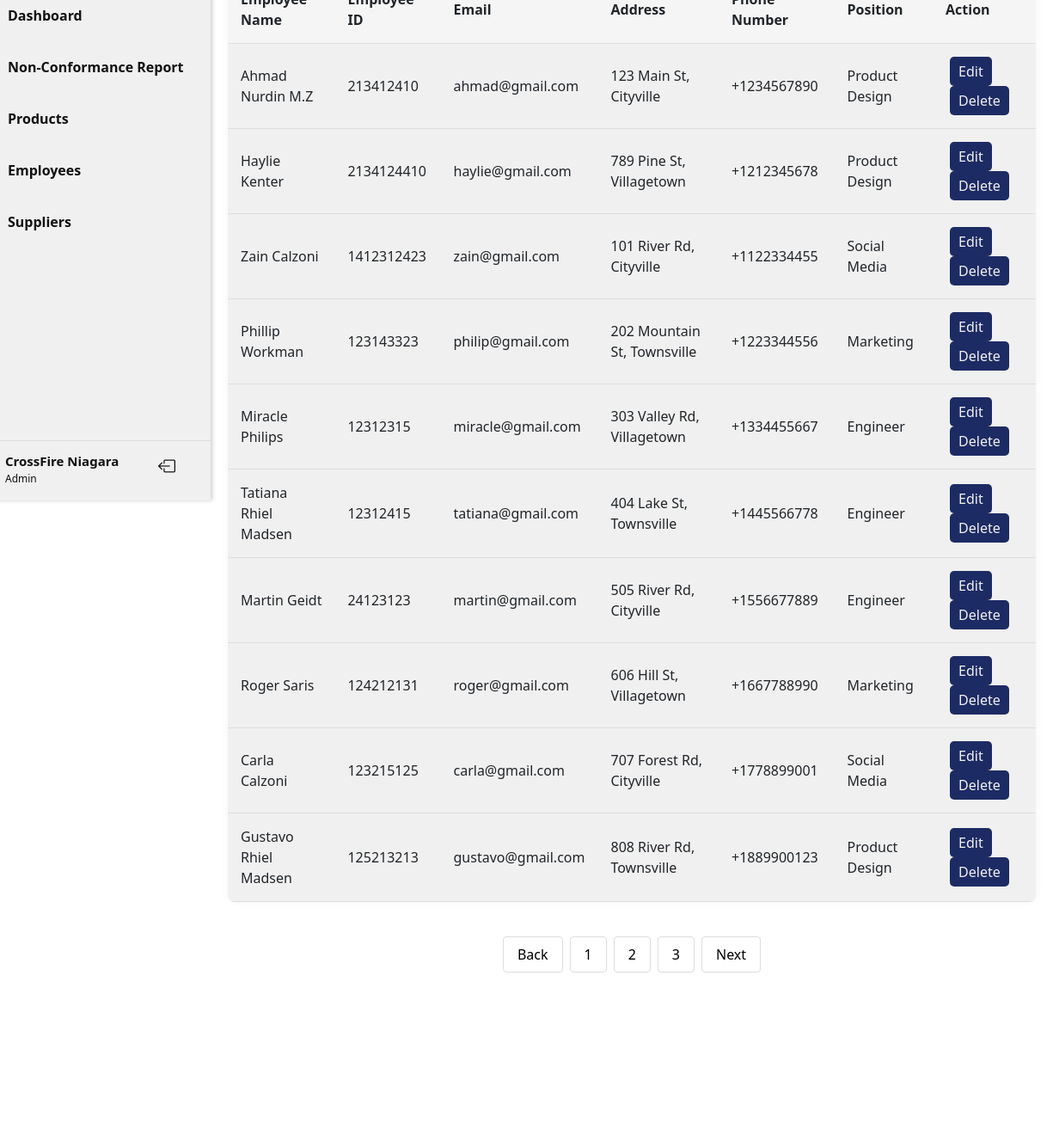
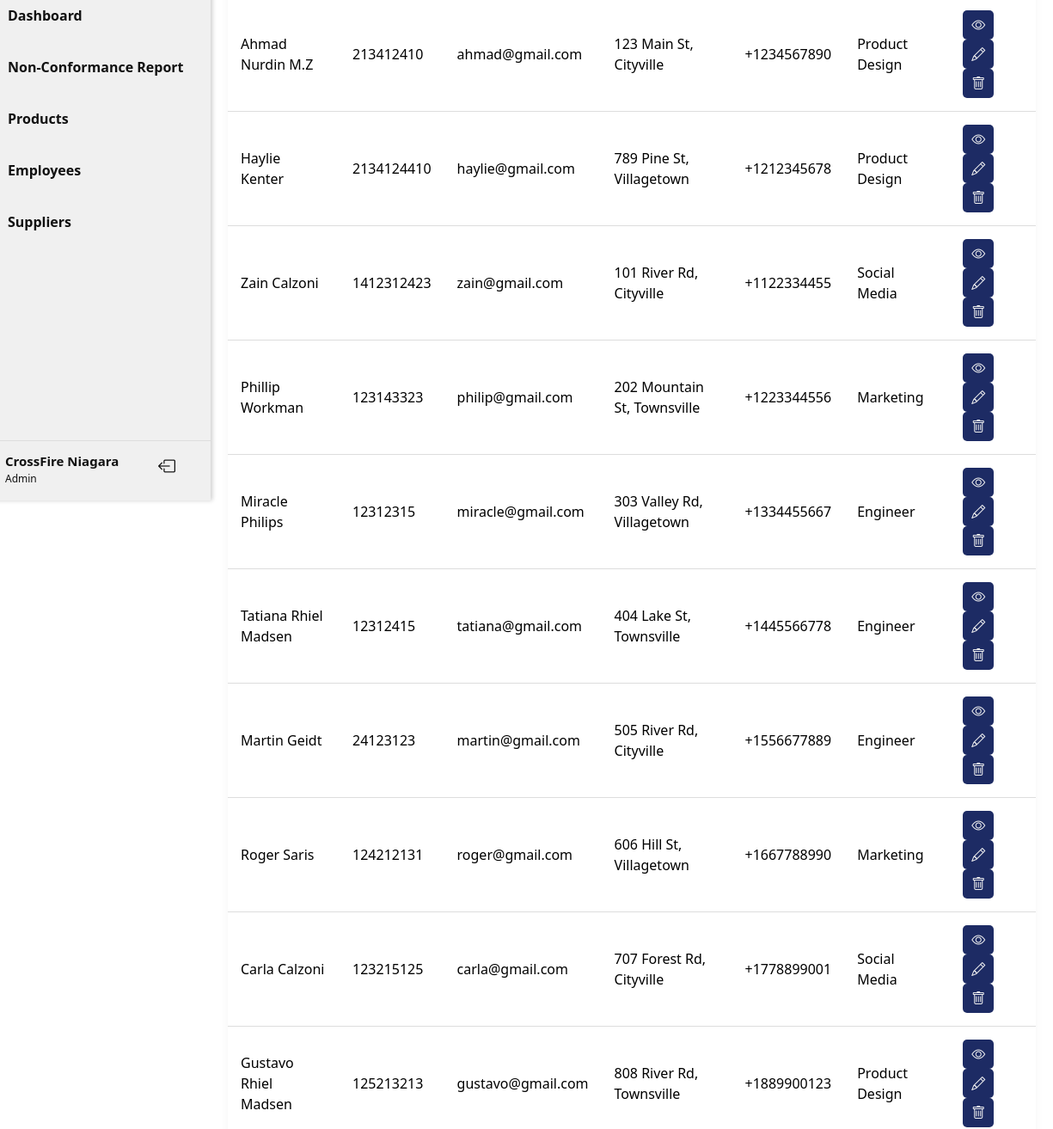
Before and after one commit to rxsq/safezone, a plain HTML site: page Employee.html in a window 1280 px wide. Shown: the part 218-1531 px from the top of the page at 86% size, 55-1280 px from the left. Before the commit the page ends 1369 px from the top, so only its background shows below. Drawn offline with nearby package versions, Linux system fonts and the light colour scheme.

Commit message:
Update Employee.html

```diff
--- a/Employee.html
+++ b/Employee.html
@@ -98,10 +98,10 @@
             <section class="employee-trends">
                 <div class="ncr-search">
                 <h2>NCR Employees</h2>
-                <input type="text" placeholder="Search.....">
+                <input type="text" placeholder="Search">
                 </div>
 
-                <div class="employee-table">
+                <div class="table table-striped table-hover">
                     <table>
                         <thead>
                             <tr>
@@ -111,7 +111,7 @@
                                 <th>Address</th>
                                 <th>Phone Number</th>
                                 <th>Position</th>
-                                <th>Action</th>
+                                <th class="text-center">Actions</th>
                             </tr>
                         </thead>
                         <tbody>
@@ -122,7 +122,17 @@
                                 <td>123 Main St, Cityville</td>
                                 <td>+1234567890</td>
                                 <td>Product Design</td>
-                                <td><button>Edit</button><button>Delete</button></td>
+                                <td class="action-buttons-td">
+                                    <button class="view-btn">
+                                      <i class="bi bi-eye"></i>
+                                    </button>
+                                    <button class="edit-btn">
+                                      <i class="bi bi-pencil"></i>
+                                    </button>
+                                    <button class="delete-btn">
+                                      <i class="bi bi-trash"></i>
+                                    </button>
+                                  </td>
                             </tr>
                             <tr>
                                 <td>Haylie Kenter</td>
@@ -131,7 +141,17 @@
                                 <td>789 Pine St, Villagetown</td>
                                 <td>+1212345678</td>
                                 <td>Product Design</td>
-                                <td><button>Edit</button><button>Delete</button></td>
+                                <td class="action-buttons-td">
+                                    <button class="view-btn">
+                                      <i class="bi bi-eye"></i>
+                                    </button>
+                                    <button class="edit-btn">
+                                      <i class="bi bi-pencil"></i>
+                                    </button>
+                                    <button class="delete-btn">
+                                      <i class="bi bi-trash"></i>
+                                    </button>
+                                  </td>
                             </tr>
                             <tr>
                                 <td>Zain Calzoni</td>
@@ -140,7 +160,17 @@
                                 <td>101 River Rd, Cityville</td>
                                 <td>+1122334455</td>
                                 <td>Social Media</td>
-                                <td><button>Edit</button><button>Delete</button></td>
+                                <td class="action-buttons-td">
+                                    <button class="view-btn">
+                                      <i class="bi bi-eye"></i>
+                                    </button>
+                                    <button class="edit-btn">
+                                      <i class="bi bi-pencil"></i>
+                                    </button>
+                                    <button class="delete-btn">
+                                      <i class="bi bi-trash"></i>
+                                    </button>
+                                  </td>
                             </tr>
                             <tr>
                                 <td>Phillip Workman</td>
@@ -149,7 +179,17 @@
                                 <td>202 Mountain St, Townsville</td>
                                 <td>+1223344556</td>
                                 <td>Marketing</td>
-                                <td><button>Edit</button><button>Delete</button></td>
+                                <td class="action-buttons-td">
+                                    <button class="view-btn">
+                                      <i class="bi bi-eye"></i>
+                                    </button>
+                                    <button class="edit-btn">
+                                      <i class="bi bi-pencil"></i>
+                                    </button>
+                                    <button class="delete-btn">
+                                      <i class="bi bi-trash"></i>
+                                    </button>
+                                  </td>
                             </tr>
                             <tr>
                                 <td>Miracle Philips</td>
@@ -158,7 +198,17 @@
                                 <td>303 Valley Rd, Villagetown</td>
                                 <td>+1334455667</td>
                                 <td>Engineer</td>
-                                <td><button>Edit</button><button>Delete</button></td>
+                                <td class="action-buttons-td">
+                                    <button class="view-btn">
+                                      <i class="bi bi-eye"></i>
+                                    </button>
+                                    <button class="edit-btn">
+                                      <i class="bi bi-pencil"></i>
+                                    </button>
+                                    <button class="delete-btn">
+                                      <i class="bi bi-trash"></i>
+                                    </button>
+                                  </td>
                             </tr>
                             <tr>
                                 <td>Tatiana Rhiel Madsen</td>
@@ -167,7 +217,17 @@
                                 <td>404 Lake St, Townsville</td>
                                 <td>+1445566778</td>
                                 <td>Engineer</td>
-                                <td><button>Edit</button><button>Delete</button></td>
+                                <td class="action-buttons-td">
+                                    <button class="view-btn">
+                                      <i class="bi bi-eye"></i>
+                                    </button>
+                                    <button class="edit-btn">
+                                      <i class="bi bi-pencil"></i>
+                                    </button>
+                                    <button class="delete-btn">
+                                      <i class="bi bi-trash"></i>
+                                    </button>
+                                  </td>
                             </tr>
                             <tr>
                                 <td>Martin Geidt</td>
@@ -176,7 +236,17 @@
                                 <td>505 River Rd, Cityville</td>
                                 <td>+1556677889</td>
                                 <td>Engineer</td>
-                                <td><button>Edit</button><button>Delete</button></td>
+                                <td class="action-buttons-td">
+                                    <button class="view-btn">
+                                      <i class="bi bi-eye"></i>
+                                    </button>
+                                    <button class="edit-btn">
+                                      <i class="bi bi-pencil"></i>
+                                    </button>
+                                    <button class="delete-btn">
+                                      <i class="bi bi-trash"></i>
+                                    </button>
+                                  </td>
                             </tr>
                             <tr>
                                 <td>Roger Saris</td>
@@ -185,7 +255,17 @@
                                 <td>606 Hill St, Villagetown</td>
                                 <td>+1667788990</td>
                                 <td>Marketing</td>
-                                <td><button>Edit</button><button>Delete</button></td>
+                                <td class="action-buttons-td">
+                                    <button class="view-btn">
+                                      <i class="bi bi-eye"></i>
+                                    </button>
+                                    <button class="edit-btn">
+                                      <i class="bi bi-pencil"></i>
+                                    </button>
+                                    <button class="delete-btn">
+                                      <i class="bi bi-trash"></i>
+                                    </button>
+                                  </td>
                             </tr>
                             <tr>
                                 <td>Carla Calzoni</td>
@@ -194,7 +274,17 @@
                                 <td>707 Forest Rd, Cityville</td>
                                 <td>+1778899001</td>
                                 <td>Social Media</td>
-                                <td><button>Edit</button><button>Delete</button></td>
+                                <td class="action-buttons-td">
+                                    <button class="view-btn">
+                                      <i class="bi bi-eye"></i>
+                                    </button>
+                                    <button class="edit-btn">
+                                      <i class="bi bi-pencil"></i>
+                                    </button>
+                                    <button class="delete-btn">
+                                      <i class="bi bi-trash"></i>
+                                    </button>
+                                  </td>
                             </tr>
                             <tr>
                                 <td>Gustavo Rhiel Madsen</td>
@@ -203,7 +293,17 @@
                                 <td>808 River Rd, Townsville</td>
                                 <td>+1889900123</td>
                                 <td>Product Design</td>
-                                <td><button>Edit</button><button>Delete</button></td>
+                                <td class="action-buttons-td">
+                                    <button class="view-btn">
+                                      <i class="bi bi-eye"></i>
+                                    </button>
+                                    <button class="edit-btn">
+                                      <i class="bi bi-pencil"></i>
+                                    </button>
+                                    <button class="delete-btn">
+                                      <i class="bi bi-trash"></i>
+                                    </button>
+                                  </td>
                             </tr>
                         </tbody>
                     </table>
```
